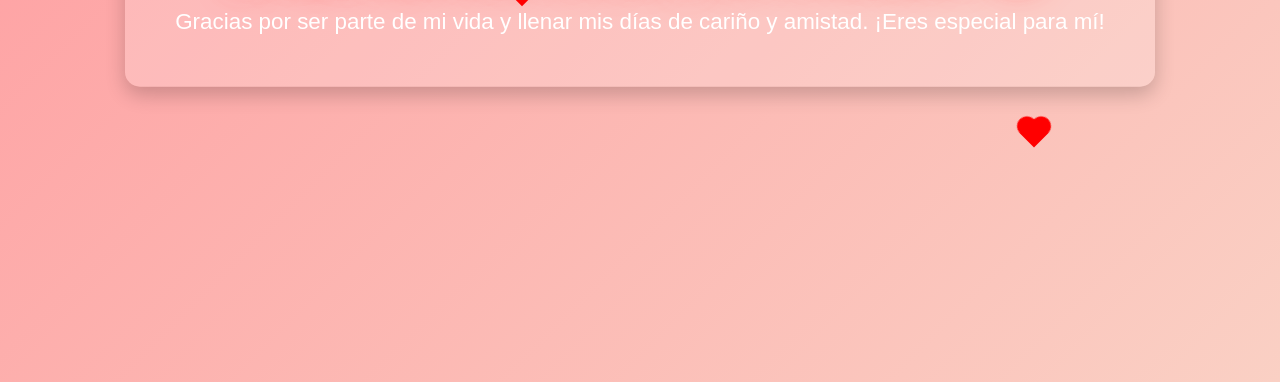
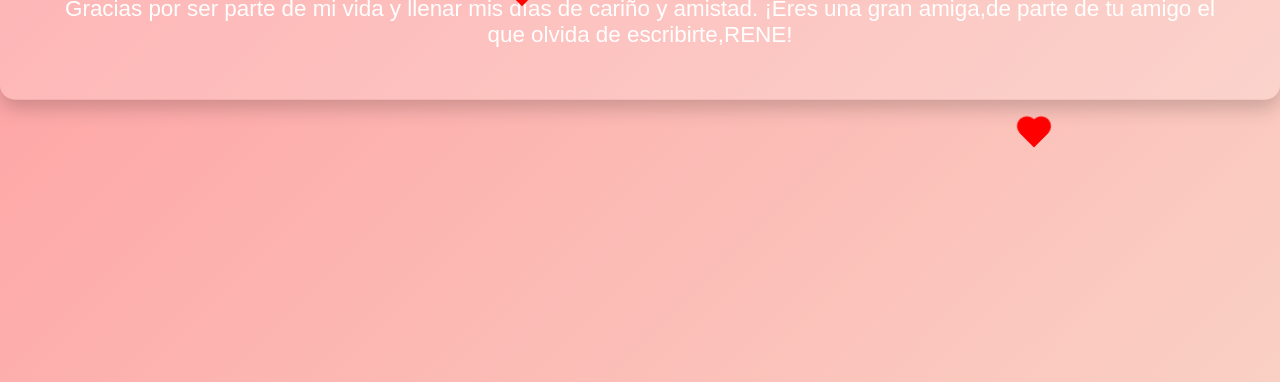
Before and after one commit to joserene917/Fel-z-d-a-del-amor-y-la-amistad-, a plain HTML site: page index.html in a window 1280 px wide. Shown: the part 418-800 px from the top of the page. Drawn offline with Linux system fonts and the light colour scheme.

Commit message:
index.html

```diff
--- a/index.html
+++ b/index.html
@@ -80,7 +80,7 @@
 <body>
   <div class="card">
     <h1>¡Feliz Día del Amor y la Amistad! ❤️</h1>
-    <p>Gracias por ser parte de mi vida y llenar mis días de cariño y amistad. ¡Eres especial para mí!</p>
+    <p>Gracias por ser parte de mi vida y llenar mis días de cariño y amistad. ¡Eres una gran amiga,de parte de tu amigo el que olvida de escribirte,RENE!</p>
   </div>
 
   <!-- Corazones flotando -->
```
